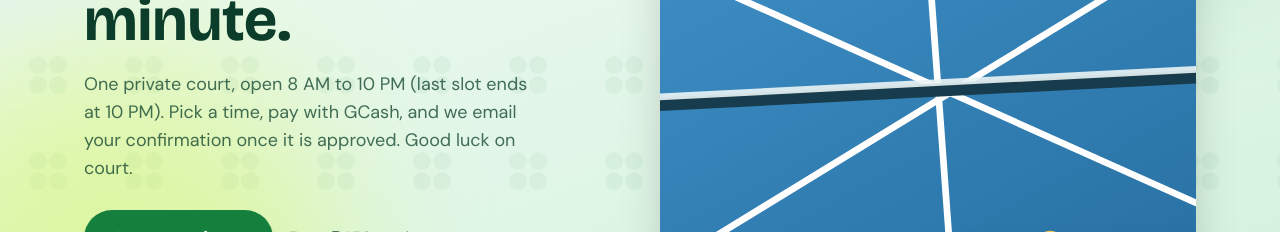
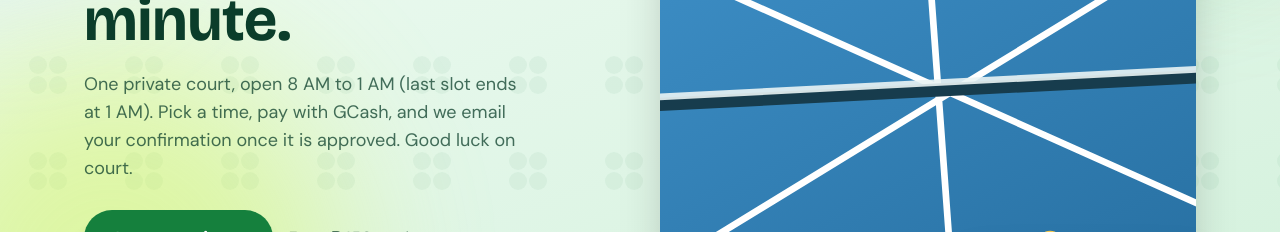
Before and after one commit to JethJason/LuckyPaddle, a Next.js app: page / in a window 1280 px wide. Shown: the part 453-685 px from the top of the page. Built offline with nearby package versions, Linux system fonts and the light colour scheme; no server answers.

Commit message:
Keep 1 AM close; add quiet-hours reminder to late-night confirmation email

```diff
--- a/src/app/page.tsx
+++ b/src/app/page.tsx
@@ -33,7 +33,7 @@ export default function Home() {
             Your lucky private court is waiting. Book it in under a minute.
           </h1>
           <p className="relative mt-5 max-w-md text-lg text-pine/75">
-            One private court, open 8 AM to 10 PM (last slot ends at 10 PM). Pick a time, pay with GCash, and we email your confirmation once it is approved. Good luck on court.
+            One private court, open 8 AM to 1 AM (last slot ends at 1 AM). Pick a time, pay with GCash, and we email your confirmation once it is approved. Good luck on court.
           </p>
           <div className="relative mt-7 flex flex-wrap items-center gap-4">
             <a href="#book" className="rounded-full bg-court px-7 py-3.5 font-display text-lg font-semibold text-white shadow-lg transition hover:bg-pine">
```
